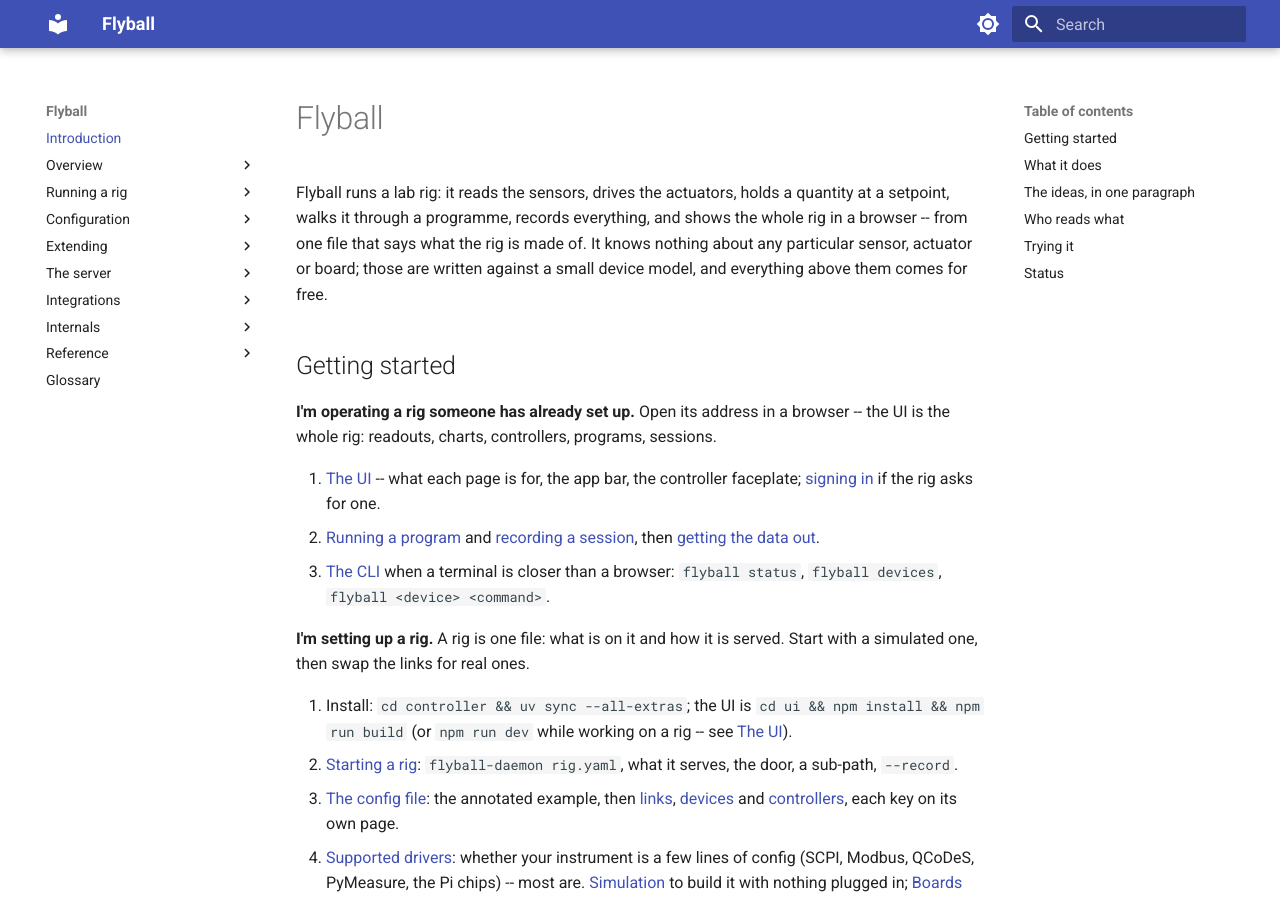
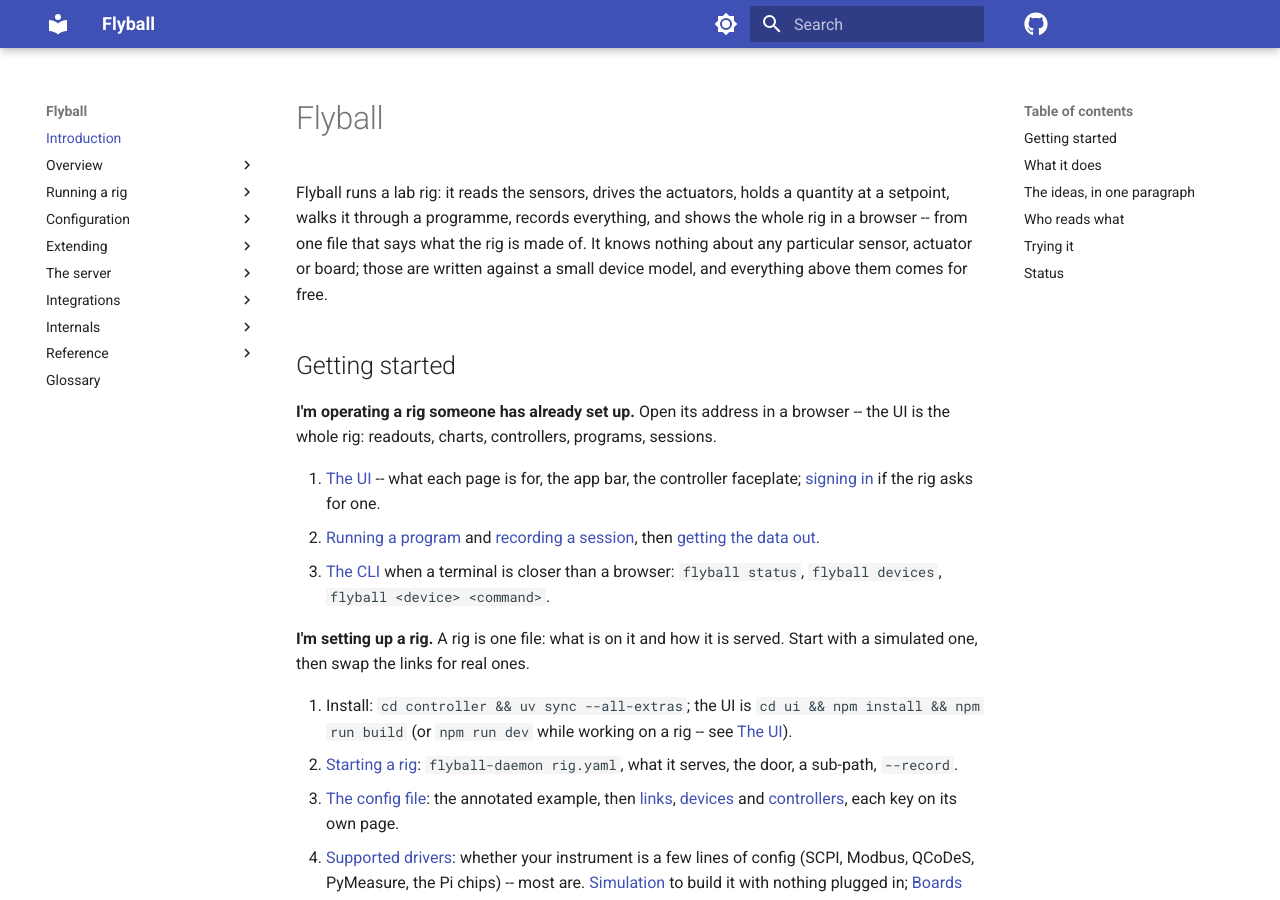
Before and after one commit to bengineer42/flyball, an MkDocs documentation site: the page built from book/src/index.md, in a window 1280 px wide and 900 px high. Built offline with MkDocs 1.6.1 and Material for MkDocs 9.7.7, drawn with Linux system fonts in a browser that asks for light colours; comment, search, counter and statistics services are not loaded; the version menu is left out.

Commit message:
docs: a GitHub link in the header of both books, logo only
Co-Authored-By: Claude Opus 5 (1M context) <noreply@anthropic.com>

```diff
--- a/book/mkdocs.yml
+++ b/book/mkdocs.yml
@@ -4,9 +4,13 @@ site_author: Ben Laurence
 docs_dir: src
 site_dir: ../build/book
 strict: true
+repo_url: https://github.com/bengineer42/flyball
+repo_name: ""          # the logo alone, no text
 
 theme:
   name: material
+  icon:
+    repo: fontawesome/brands/github
   custom_dir: overrides       # main.html: the noai meta tag on every page
   features:
     # The parts are collapsible groups down the side (no top tabs, no flat
--- a/examples/humidity/book/mkdocs.yml
+++ b/examples/humidity/book/mkdocs.yml
@@ -4,9 +4,13 @@ site_author: Ben Laurence
 docs_dir: src
 site_dir: ../build/book
 strict: true
+repo_url: https://github.com/bengineer42/flyball
+repo_name: ""          # the logo alone, no text
 
 theme:
   name: material
+  icon:
+    repo: fontawesome/brands/github
   custom_dir: overrides       # main.html: the noai meta tag on every page
   features:
     - navigation.indexes
```
